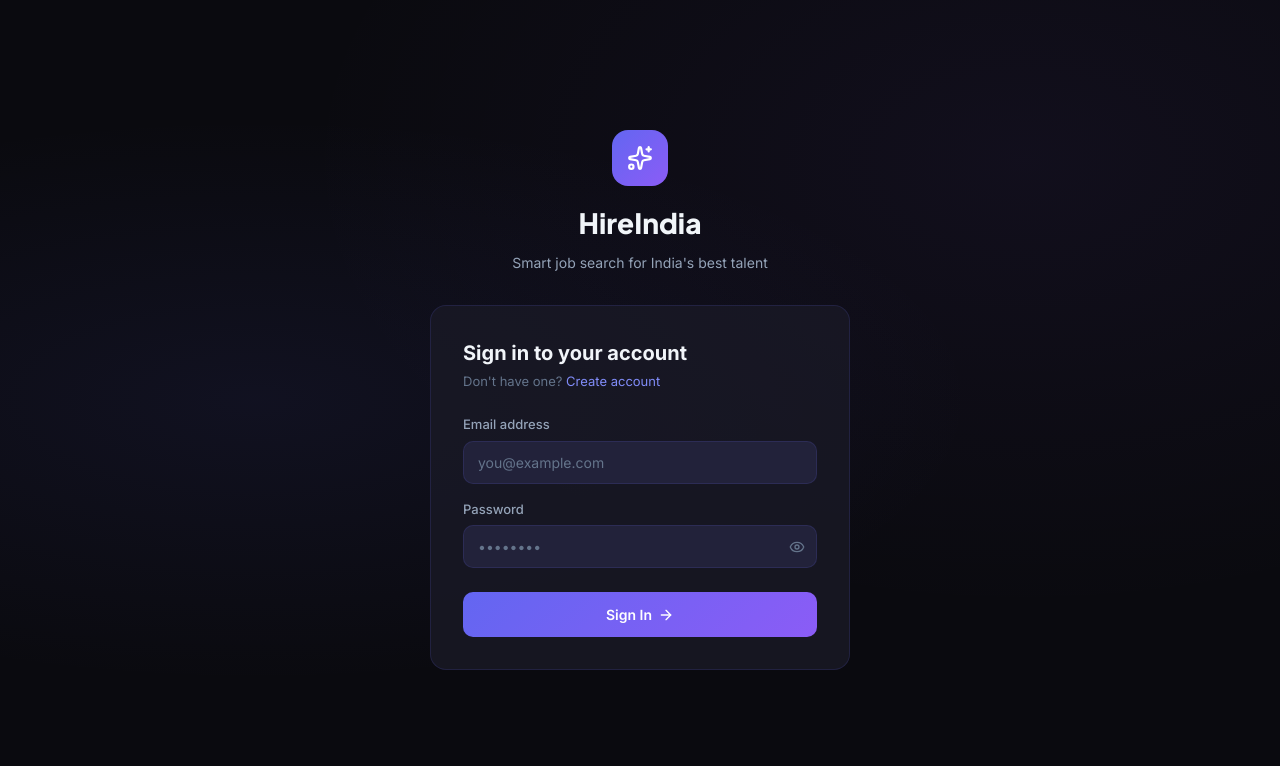
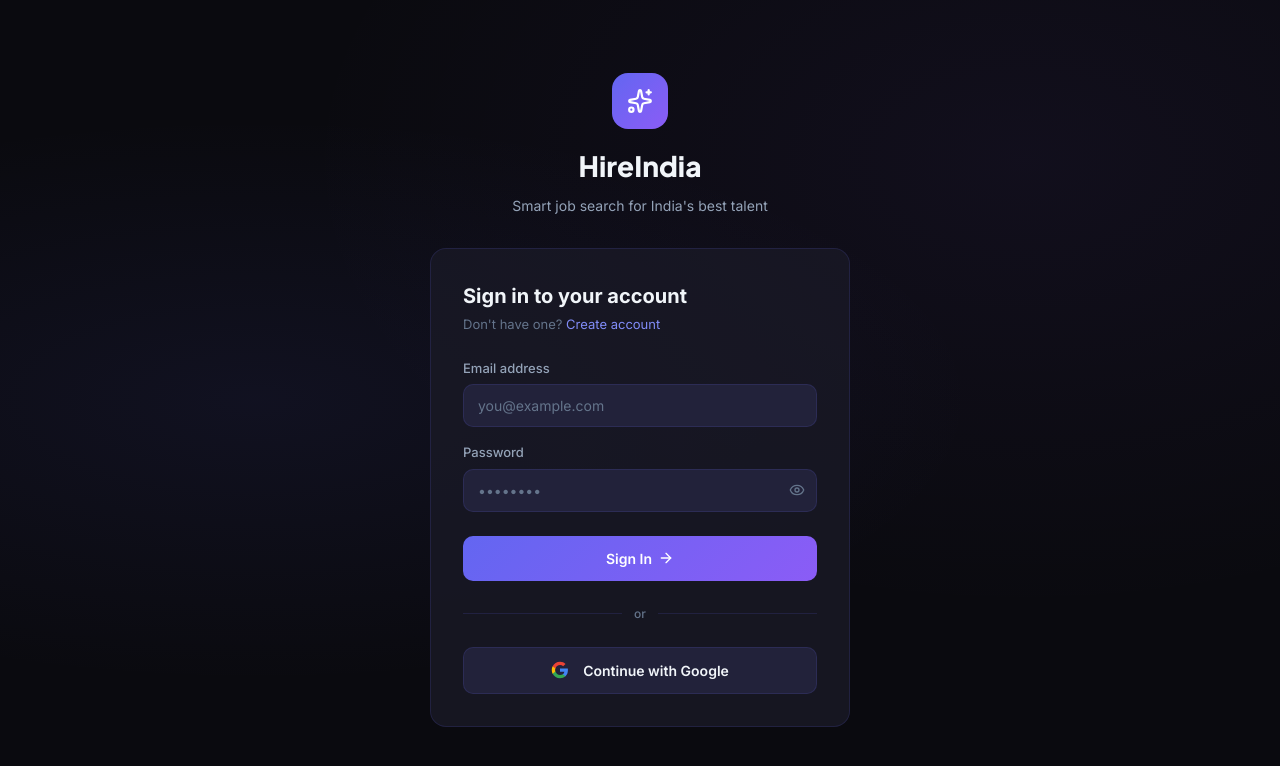
Before and after one commit to Rajvardhan-Kharat/TalentBridge, a React (Vite) app in the folder client/: page /login in a window 1280 px wide. Shown: the top 766 px of the page. Built offline with nearby package versions, Linux system fonts and the light colour scheme; no server answers.

Commit message:
feat: add google sign in/up UI buttons

```diff
--- a/client/src/pages/CompanyRegisterPage.jsx
+++ b/client/src/pages/CompanyRegisterPage.jsx
@@ -101,6 +101,27 @@
               <button className="btn-primary" onClick={() => { if (validateStep1()) setStep(2); }} style={{ width: '100%', justifyContent: 'center', padding: '12px', fontSize: 14 }}>
                 Next — Company Details <ChevronRight size={14} />
               </button>
+
+              <div style={{ display: 'flex', alignItems: 'center', margin: '20px 0 16px' }}>
+                <div style={{ flex: 1, height: 1, background: 'var(--border)' }} />
+                <span style={{ padding: '0 12px', fontSize: 12, color: 'var(--text-muted)', fontWeight: 500 }}>or</span>
+                <div style={{ flex: 1, height: 1, background: 'var(--border)' }} />
+              </div>
+
+              <button
+                type="button"
+                className="btn-secondary"
+                onClick={() => toast('Google Sign-Up requires OAuth configuration in production.', { icon: 'ℹ️' })}
+                style={{ width: '100%', justifyContent: 'center', padding: '12px', background: 'var(--bg-elevated)', border: '1px solid var(--border)' }}
+              >
+                <svg width="18" height="18" viewBox="0 0 24 24" style={{ marginRight: 8 }}>
+                  <path d="M22.56 12.25c0-.78-.07-1.53-.2-2.25H12v4.26h5.92c-.26 1.37-1.04 2.53-2.21 3.31v2.77h3.57c2.08-1.92 3.28-4.74 3.28-8.09z" fill="#4285F4"/>
+                  <path d="M12 23c2.97 0 5.46-.98 7.28-2.66l-3.57-2.77c-.98.66-2.23 1.06-3.71 1.06-2.86 0-5.29-1.93-6.16-4.53H2.18v2.84C3.99 20.53 7.7 23 12 23z" fill="#34A853"/>
+                  <path d="M5.84 14.09c-.22-.66-.35-1.36-.35-2.09s.13-1.43.35-2.09V7.07H2.18C1.43 8.55 1 10.22 1 12s.43 3.45 1.18 4.93l2.85-2.22.81-.62z" fill="#FBBC05"/>
+                  <path d="M12 5.38c1.62 0 3.06.56 4.21 1.64l3.15-3.15C17.45 2.09 14.97 1 12 1 7.7 1 3.99 3.47 2.18 7.07l3.66 2.84c.87-2.6 3.3-4.53 6.16-4.53z" fill="#EA4335"/>
+                </svg>
+                Continue with Google
+              </button>
             </>
           )}
 
--- a/client/src/pages/LoginPage.jsx
+++ b/client/src/pages/LoginPage.jsx
@@ -81,6 +81,27 @@
             </button>
           </form>
 
+          <div style={{ display: 'flex', alignItems: 'center', margin: '24px 0' }}>
+            <div style={{ flex: 1, height: 1, background: 'var(--border)' }} />
+            <span style={{ padding: '0 12px', fontSize: 12, color: 'var(--text-muted)', fontWeight: 500 }}>or</span>
+            <div style={{ flex: 1, height: 1, background: 'var(--border)' }} />
+          </div>
+
+          <button
+            type="button"
+            className="btn-secondary"
+            onClick={() => toast('Google Sign-In requires OAuth configuration in production.', { icon: 'ℹ️' })}
+            style={{ width: '100%', justifyContent: 'center', padding: '12px', background: 'var(--bg-elevated)', border: '1px solid var(--border)' }}
+          >
+            <svg width="18" height="18" viewBox="0 0 24 24" style={{ marginRight: 8 }}>
+              <path d="M22.56 12.25c0-.78-.07-1.53-.2-2.25H12v4.26h5.92c-.26 1.37-1.04 2.53-2.21 3.31v2.77h3.57c2.08-1.92 3.28-4.74 3.28-8.09z" fill="#4285F4"/>
+              <path d="M12 23c2.97 0 5.46-.98 7.28-2.66l-3.57-2.77c-.98.66-2.23 1.06-3.71 1.06-2.86 0-5.29-1.93-6.16-4.53H2.18v2.84C3.99 20.53 7.7 23 12 23z" fill="#34A853"/>
+              <path d="M5.84 14.09c-.22-.66-.35-1.36-.35-2.09s.13-1.43.35-2.09V7.07H2.18C1.43 8.55 1 10.22 1 12s.43 3.45 1.18 4.93l2.85-2.22.81-.62z" fill="#FBBC05"/>
+              <path d="M12 5.38c1.62 0 3.06.56 4.21 1.64l3.15-3.15C17.45 2.09 14.97 1 12 1 7.7 1 3.99 3.47 2.18 7.07l3.66 2.84c.87-2.6 3.3-4.53 6.16-4.53z" fill="#EA4335"/>
+            </svg>
+            Continue with Google
+          </button>
+
         </div>
       </div>
     </div>
--- a/client/src/pages/RegisterPage.jsx
+++ b/client/src/pages/RegisterPage.jsx
@@ -88,7 +88,29 @@
               <button type="submit" className="btn-primary" disabled={loading} style={{ width:'100%',justifyContent:'center',padding:'12px' }}>
                 {loading ? <div className="loader" /> : <><span>Create Account</span><ArrowRight size={16} /></>}
               </button>
-              <div style={{ textAlign:'center', marginTop:14, fontSize:12, color:'var(--text-muted)' }}>
+
+              <div style={{ display: 'flex', alignItems: 'center', margin: '20px 0 16px' }}>
+                <div style={{ flex: 1, height: 1, background: 'var(--border)' }} />
+                <span style={{ padding: '0 12px', fontSize: 12, color: 'var(--text-muted)', fontWeight: 500 }}>or</span>
+                <div style={{ flex: 1, height: 1, background: 'var(--border)' }} />
+              </div>
+
+              <button
+                type="button"
+                className="btn-secondary"
+                onClick={() => toast('Google Sign-Up requires OAuth configuration in production.', { icon: 'ℹ️' })}
+                style={{ width: '100%', justifyContent: 'center', padding: '12px', background: 'var(--bg-elevated)', border: '1px solid var(--border)' }}
+              >
+                <svg width="18" height="18" viewBox="0 0 24 24" style={{ marginRight: 8 }}>
+                  <path d="M22.56 12.25c0-.78-.07-1.53-.2-2.25H12v4.26h5.92c-.26 1.37-1.04 2.53-2.21 3.31v2.77h3.57c2.08-1.92 3.28-4.74 3.28-8.09z" fill="#4285F4"/>
+                  <path d="M12 23c2.97 0 5.46-.98 7.28-2.66l-3.57-2.77c-.98.66-2.23 1.06-3.71 1.06-2.86 0-5.29-1.93-6.16-4.53H2.18v2.84C3.99 20.53 7.7 23 12 23z" fill="#34A853"/>
+                  <path d="M5.84 14.09c-.22-.66-.35-1.36-.35-2.09s.13-1.43.35-2.09V7.07H2.18C1.43 8.55 1 10.22 1 12s.43 3.45 1.18 4.93l2.85-2.22.81-.62z" fill="#FBBC05"/>
+                  <path d="M12 5.38c1.62 0 3.06.56 4.21 1.64l3.15-3.15C17.45 2.09 14.97 1 12 1 7.7 1 3.99 3.47 2.18 7.07l3.66 2.84c.87-2.6 3.3-4.53 6.16-4.53z" fill="#EA4335"/>
+                </svg>
+                Continue with Google
+              </button>
+
+              <div style={{ textAlign:'center', marginTop:18, fontSize:12, color:'var(--text-muted)' }}>
                 Are you a company?{' '}
                 <Link to="/register/company" style={{ color:'#818cf8', fontWeight:600, textDecoration:'none' }}>Register as Employer →</Link>
               </div>
```
